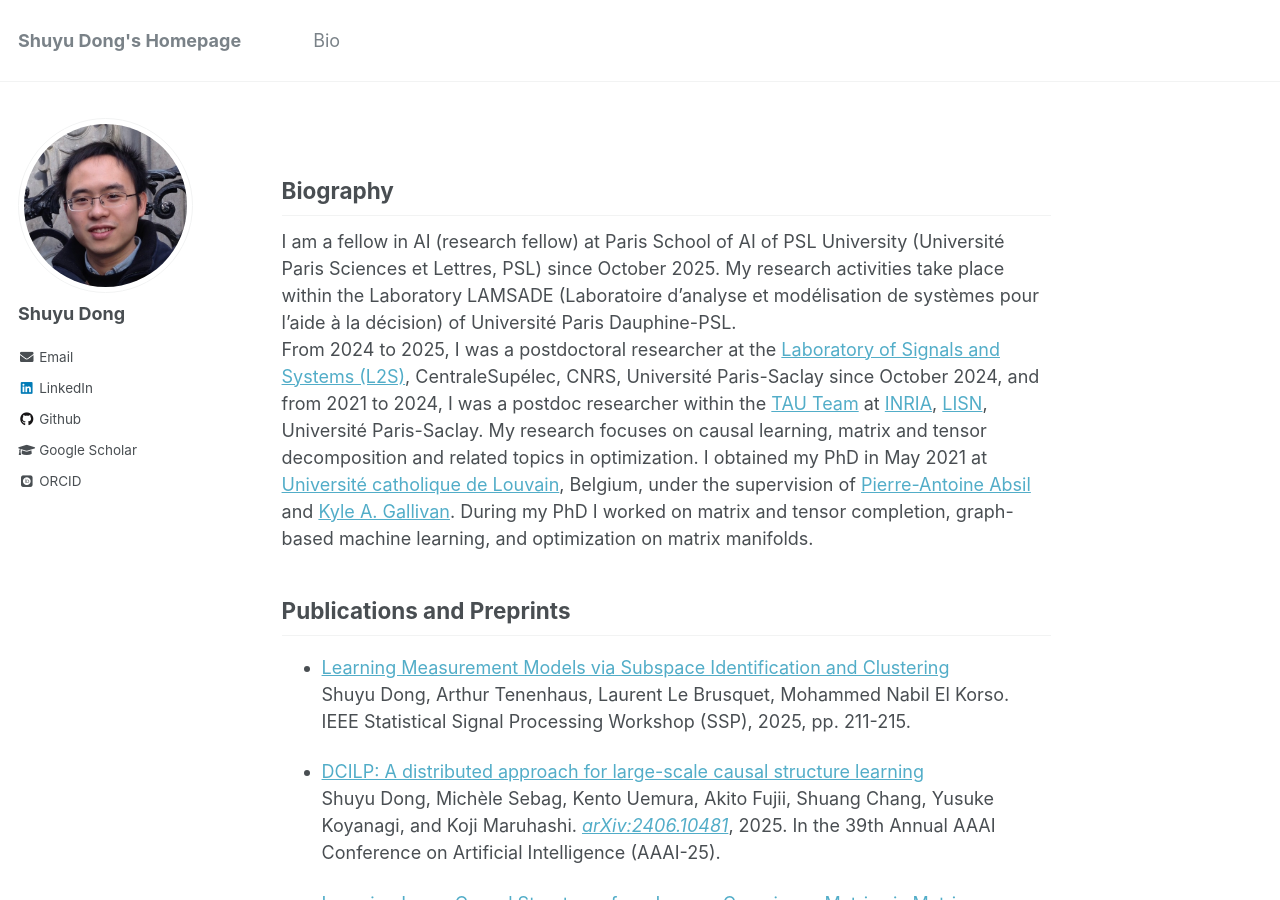
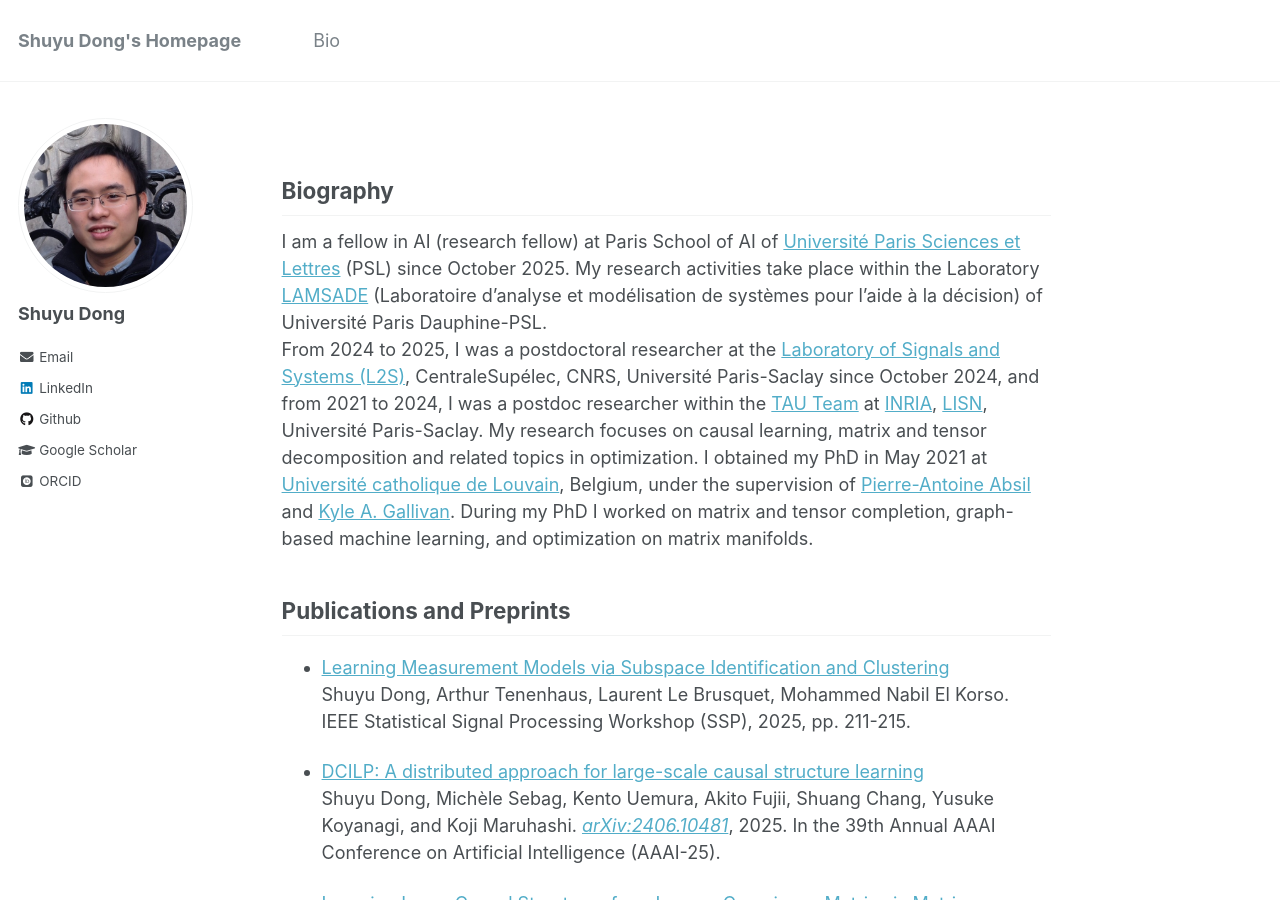
Before and after one commit to shuyu-d/shuyu-d.github.io, a Jekyll site: the page built from _pages/about.md, in a window 1280 px wide and 900 px high. Built offline with Jekyll 4.4.1, drawn with Linux system fonts in a browser that asks for light colours; some web fonts are replaced.

Commit message:
Update about.md

```diff
--- a/_pages/about.md
+++ b/_pages/about.md
@@ -10,7 +10,7 @@ redirect_from:
 
 ## Biography
 
-I am a fellow in AI (research fellow) at Paris School of AI of PSL University (Université Paris Sciences et Lettres, PSL) since October 2025. My research activities take place within the Laboratory LAMSADE (Laboratoire d'analyse et modélisation de systèmes pour l'aide à la décision) of Université Paris Dauphine-PSL.
+I am a fellow in AI (research fellow) at Paris School of AI of [Université Paris Sciences et Lettres](https://psl.eu/) (PSL) since October 2025. My research activities take place within the Laboratory [LAMSADE](https://www.lamsade.dauphine.fr/) (Laboratoire d'analyse et modélisation de systèmes pour l'aide à la décision) of Université Paris Dauphine-PSL.
 From 2024 to 2025, I was a postdoctoral researcher at the [Laboratory of Signals and Systems (L2S)](https://l2s.centralesupelec.fr/), CentraleSupélec, CNRS, Université Paris-Saclay since October 2024, and from 2021 to 2024, I was a postdoc researcher within the [TAU Team](https://www.inria.fr/fr/tau) at [INRIA](https://www.inria.fr/fr/centre-inria-de-saclay), [LISN](https://www.lisn.upsaclay.fr/), Université Paris-Saclay.
 My research focuses on causal learning, matrix and tensor decomposition and related topics in optimization.
 I obtained my PhD in May 2021 at [Université catholique de Louvain](https://uclouvain.be), Belgium, under the supervision of [Pierre-Antoine Absil](https://sites.uclouvain.be/absil/) and [Kyle A. Gallivan](https://www.math.fsu.edu/~gallivan/). During my PhD I worked on matrix and tensor completion, graph-based machine learning, and optimization on matrix manifolds.
```
